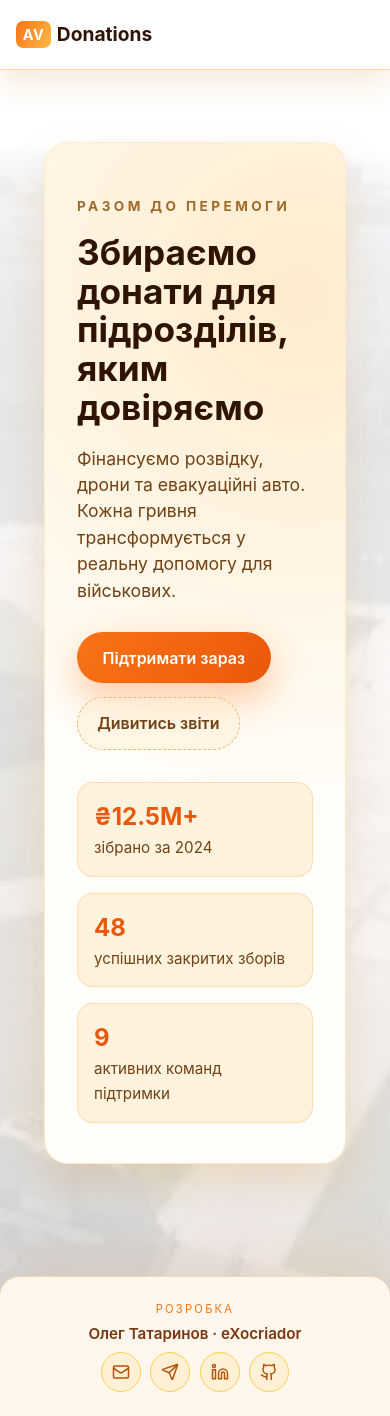
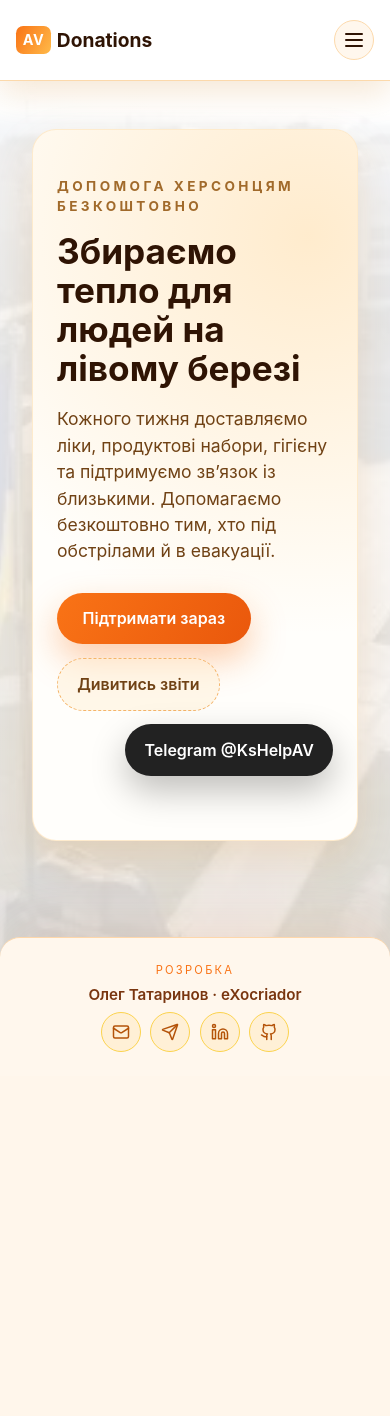
Before and after one commit to eXocriador/andrii-vatazhko-donations, a React (Vite) app in the folder frontend/: page / in a window 390 px wide. After the commit the page ends 1076 px from the top, so only its background shows below. Built offline with nearby package versions, Linux system fonts and the light colour scheme.

Commit message:
mobile menu fix, styles update

```diff
--- a/frontend/src/App.css
+++ b/frontend/src/App.css
@@ -18,8 +18,8 @@
   flex: 1;
   display: flex;
   flex-direction: column;
-  gap: 2.5rem;
-  padding: 1.5rem 1.25rem 2.5rem;
+  gap: 2rem;
+  padding: 1rem 1rem 2rem;
 }
 
 @media (min-width: 768px) {
--- a/frontend/src/components/About/About.module.css
+++ b/frontend/src/components/About/About.module.css
@@ -1,5 +1,5 @@
 .about {
-  padding: 2rem 1.25rem 2.2rem;
+  padding: 2rem 1rem 2.2rem;
 }
 
 .heading {
--- a/frontend/src/components/Donations/Donations.module.css
+++ b/frontend/src/components/Donations/Donations.module.css
@@ -1,5 +1,5 @@
 .section {
-  padding: 2rem 1.25rem 2.4rem;
+  padding: 2rem 1rem 2.4rem;
   display: flex;
   flex-direction: column;
   gap: 1.75rem;
--- a/frontend/src/components/Header/Header.module.css
+++ b/frontend/src/components/Header/Header.module.css
@@ -64,7 +64,7 @@
 }
 
 .actions {
-  display: none;
+  display: flex;
   align-items: center;
   gap: 0.75rem;
 }
@@ -78,6 +78,10 @@
   text-decoration: none;
   box-shadow: 0 12px 30px rgba(249, 115, 22, 0.35);
   transition: transform 150ms ease, box-shadow 150ms ease;
+}
+
+.ctaDesktop {
+  display: none;
 }
 
 .cta:hover {
@@ -109,19 +113,24 @@
 .mobileMenu {
   position: fixed;
   inset: 0;
-  background: rgba(255, 244, 231, 0.95);
+  background: linear-gradient(180deg, rgba(255, 247, 237, 0.98), rgba(255, 227, 194, 0.96));
   backdrop-filter: blur(6px);
   display: flex;
   flex-direction: column;
-  padding: 1.5rem;
+  padding: 1.5rem 1.25rem 2rem;
   z-index: 30;
+  row-gap: 1.5rem;
+  min-height: 100vh;
 }
 
 .close {
   align-self: flex-end;
   border: none;
-  background: transparent;
-  font-size: 2rem;
+  background: white;
+  width: 36px;
+  height: 36px;
+  border-radius: 50%;
+  font-size: 1.6rem;
   cursor: pointer;
   color: var(--text-primary);
 }
@@ -130,14 +139,14 @@
   display: flex;
   flex-direction: column;
   gap: 1rem;
-  margin-top: 2rem;
 }
 
 .mobileLink {
   text-decoration: none;
   color: var(--text-secondary);
-  font-size: 1.1rem;
+  font-size: 1.05rem;
   font-weight: 600;
+  padding: 0.4rem 0;
 }
 
 .mobileLinkActive {
@@ -145,15 +154,16 @@
 }
 
 .mobileCta {
-  margin-top: 1rem;
+  margin-top: 0.5rem;
   display: inline-flex;
   justify-content: center;
   background: linear-gradient(120deg, var(--accent), var(--accent-strong));
   color: white;
-  padding: 0.75rem 1.4rem;
+  padding: 0.65rem 1.4rem;
   border-radius: 999px;
   font-weight: 600;
   text-decoration: none;
+  box-shadow: 0 12px 30px rgba(249, 115, 22, 0.35);
 }
 
 @media (min-width: 768px) {
@@ -165,10 +175,6 @@
     display: flex;
   }
 
-  .actions {
-    display: flex;
-  }
-
   .burger {
     display: none;
   }
@@ -176,4 +182,8 @@
   .mobileMenu {
     display: none;
   }
+
+  .ctaDesktop {
+    display: inline-flex;
+  }
 }
--- a/frontend/src/components/Header/Header.tsx
+++ b/frontend/src/components/Header/Header.tsx
@@ -32,7 +32,7 @@ const Header: FC = () => {
         ))}
       </nav>
       <div className={styles.actions}>
-        <Link className={styles.cta} to="/requisites">
+        <Link className={`${styles.cta} ${styles.ctaDesktop}`} to="/requisites">
           Задонатити
         </Link>
         <button
--- a/frontend/src/components/Hero/Hero.module.css
+++ b/frontend/src/components/Hero/Hero.module.css
@@ -1,5 +1,5 @@
 .hero {
-  padding: 3rem 1.5rem 2.5rem;
+  padding: 2rem 1rem 2rem;
   position: relative;
 }
 
@@ -8,7 +8,7 @@
   margin: 0 auto;
   background: var(--bg-surface);
   border-radius: var(--radius-lg);
-  padding: 2.5rem 2rem;
+  padding: 2rem 1.5rem;
   border: 1px solid rgba(250, 176, 68, 0.25);
   box-shadow: var(--shadow-soft);
   position: relative;
@@ -56,6 +56,7 @@
   flex-wrap: wrap;
   gap: 0.85rem;
   margin-bottom: 2rem;
+  align-items: center;
 }
 
 .primaryCta {
@@ -78,30 +79,22 @@
   background: rgba(255, 240, 214, 0.5);
 }
 
-.stats {
-  display: grid;
-  grid-template-columns: repeat(auto-fit, minmax(140px, 1fr));
-  gap: 1rem;
-  list-style: none;
-  padding: 0;
-  margin: 0;
+.channelCta {
+  padding: 0.85rem 1.2rem;
+  border-radius: 999px;
+  font-weight: 600;
+  text-decoration: none;
+  color: white;
+  background: #222;
+  box-shadow: 0 15px 35px rgba(0, 0, 0, 0.25);
+  margin-left: auto;
 }
 
-.stats li {
-  background: var(--bg-surface-alt);
-  border-radius: 1rem;
-  padding: 1rem;
-  border: 1px solid rgba(255, 186, 109, 0.4);
+.channelLink {
+  text-decoration: none;
+  color: var(--accent-strong);
+  font-weight: 600;
+  display: inline-flex;
+  align-items: center;
+  gap: 0.4rem;
 }
-
-.statNumber {
-  display: block;
-  font-size: 1.5rem;
-  font-weight: 700;
-  color: var(--accent-strong);
-}
-
-.statLabel {
-  color: var(--text-secondary);
-  font-size: 0.95rem;
-}
--- a/frontend/src/components/Hero/Hero.tsx
+++ b/frontend/src/components/Hero/Hero.tsx
@@ -1,22 +1,16 @@
 import type { FC } from 'react'
 import { Link } from 'react-router-dom'
 import styles from './Hero.module.css'
-
-const stats = [
-  { label: 'зібрано за 2024', value: '₴12.5М+' },
-  { label: 'успішних закритих зборів', value: '48' },
-  { label: 'активних команд підтримки', value: '9' },
-]
 
 const Hero: FC = () => (
   <section className={styles.hero} id="hero">
     <div className={styles.content}>
       <div className={styles.contentInner}>
-        <p className={styles.kicker}>Разом до перемоги</p>
-        <h1 className={styles.title}>Збираємо донати для підрозділів, яким довіряємо</h1>
+        <p className={styles.kicker}>Допомога Херсонцям Безкоштовно</p>
+        <h1 className={styles.title}>Збираємо тепло для людей на лівому березі</h1>
         <p className={styles.subtitle}>
-          Фінансуємо розвідку, дрони та евакуаційні авто. Кожна гривня трансформується у реальну
-          допомогу для військових.
+          Кожного тижня доставляємо ліки, продуктові набори, гігієну та підтримуємо звʼязок із
+          близькими. Допомагаємо безкоштовно тим, хто під обстрілами й в евакуації.
         </p>
         <div className={styles.ctaRow}>
           <Link className={styles.primaryCta} to="/requisites">
@@ -25,15 +19,15 @@ const Hero: FC = () => (
           <Link className={styles.secondaryCta} to="/campaigns">
             Дивитись звіти
           </Link>
+          <a
+            className={styles.channelCta}
+            href="https://t.me/KsHelpAV"
+            target="_blank"
+            rel="noreferrer"
+          >
+            Telegram @KsHelpAV
+          </a>
         </div>
-        <ul className={styles.stats}>
-          {stats.map((item) => (
-            <li key={item.label}>
-              <span className={styles.statNumber}>{item.value}</span>
-              <span className={styles.statLabel}>{item.label}</span>
-            </li>
-          ))}
-        </ul>
       </div>
     </div>
   </section>
--- a/frontend/src/components/Reports/Reports.module.css
+++ b/frontend/src/components/Reports/Reports.module.css
@@ -1,5 +1,5 @@
 .section {
-  padding: 2rem 1.25rem 2.4rem;
+  padding: 2rem 1rem 2.4rem;
   display: flex;
   flex-direction: column;
   gap: 2rem;
```
